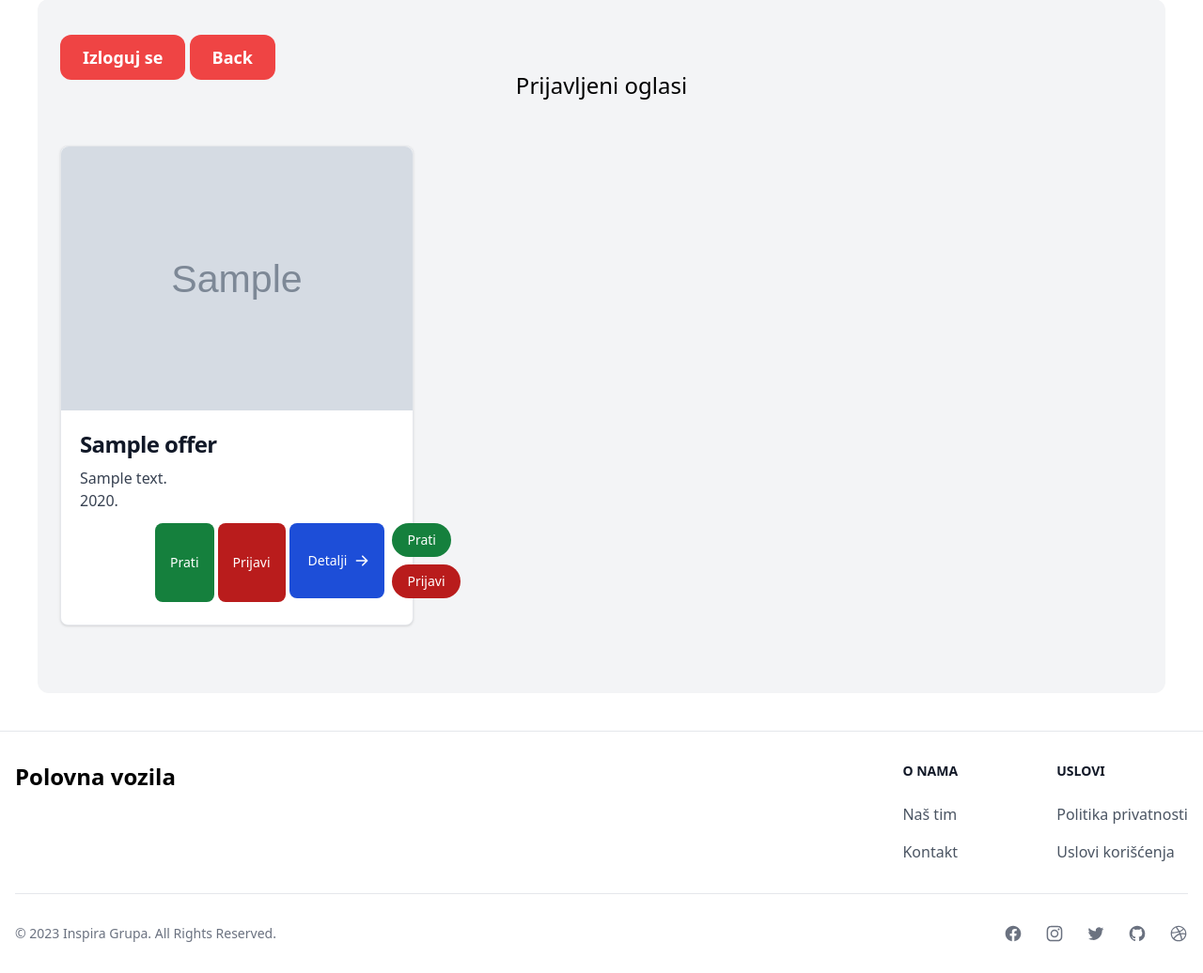
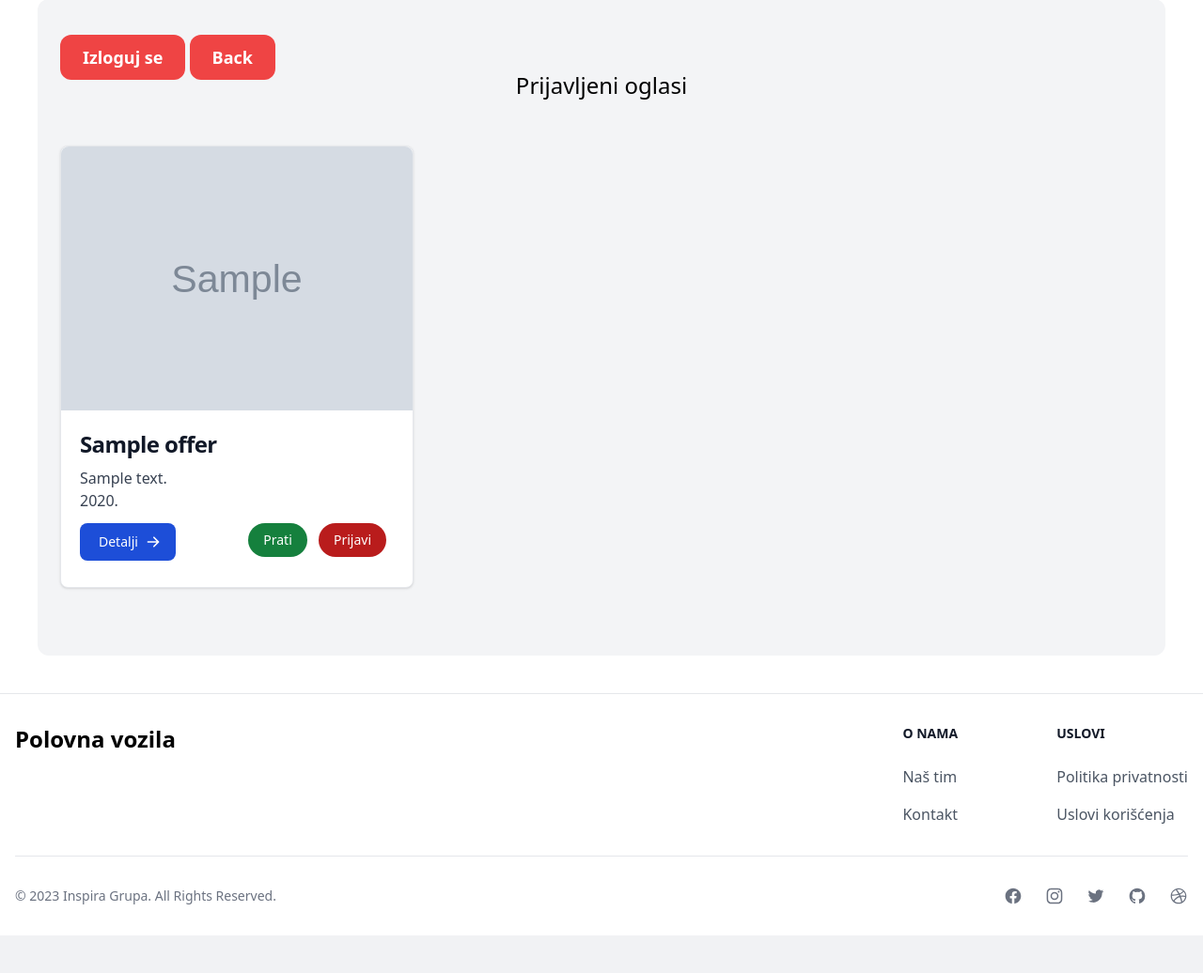
Before and after one commit to MrNo001/psi-projekat, a Django app: page /panel/ in a window 1280 px wide. Shown: the part 134-1170 px from the top of the page at 94% size. After the commit the page ends 1130 px from the top, so only its background shows below. Run offline with Django 4.2, Linux system fonts and the light colour scheme; tables that the repository leaves empty hold one stand-in row (values such as "Sample post"); grey boxes marked "Sample" are stand-in pictures; style sheets or scripts are compiled from the project's sources; some libraries are stand-ins or nearby versions.

Commit message:
ispravka

```diff
--- a/offer/templates/offer/card1.html
+++ b/offer/templates/offer/card1.html
@@ -56,8 +56,8 @@
                 Detalji
                 <svg aria-hidden="true" class="w-4 h-4 ml-2 -mr-1" fill="currentColor" viewBox="0 0 20 20" xmlns="http://www.w3.org/2000/svg"><path fill-rule="evenodd" d="M10.293 3.293a1 1 0 011.414 0l6 6a1 1 0 010 1.414l-6 6a1 1 0 01-1.414-1.414L14.586 11H3a1 1 0 110-2h11.586l-4.293-4.293a1 1 0 010-1.414z" clip-rule="evenodd"></path></svg>
             </a> {% endcomment %}
-        <button onclick ="followAd({{card.offer.id}})" type="button" class="focus:outline-none text-white bg-green-700 hover:bg-green-800 focus:ring-4 focus:ring-green-300 font-small rounded-lg text-sm px-4 py-2 ml-20 mr-1 mb-1 dark:bg-green-600 dark:hover:bg-green-700 dark:focus:ring-green-800">Prati</button>
-        <button onclick="reportAd({{ card.offer.id }})" type="button" id="Prijavi" class="focus:outline-none text-white bg-red-700 hover:bg-red-800 focus:ring-4 focus:ring-red-300 font-small rounded-lg text-sm px-4 py-2 mr-1 mb-1 dark:bg-red-600 dark:hover:bg-red-700 dark:focus:ring-red-900">Prijavi</button>
+        {% comment %} <button onclick ="followAd({{card.offer.id}})" type="button" class="focus:outline-none text-white bg-green-700 hover:bg-green-800 focus:ring-4 focus:ring-green-300 font-small rounded-lg text-sm px-4 py-2 ml-20 mr-1 mb-1 dark:bg-green-600 dark:hover:bg-green-700 dark:focus:ring-green-800">Prati</button>
+        <button onclick="reportAd({{ card.offer.id }})" type="button" id="Prijavi" class="focus:outline-none text-white bg-red-700 hover:bg-red-800 focus:ring-4 focus:ring-red-300 font-small rounded-lg text-sm px-4 py-2 mr-1 mb-1 dark:bg-red-600 dark:hover:bg-red-700 dark:focus:ring-red-900">Prijavi</button> {% endcomment %}
 
             <a href="{% url 'offer:details' card.offer.id %}" class="inline-flex items-center text-white bg-blue-700 hover:bg-blue-800 focus:ring-4 focus:ring-blue-300 font-medium rounded-lg text-sm px-5 py-2.5 mr-2 mb-2 dark:bg-blue-600 dark:hover:bg-blue-700 focus:outline-none dark:focus:ring-blue-800">
                 Detalji
@@ -65,8 +65,8 @@
             </a>
 
             <div>
-                <button type="button" class="text-white bg-green-700 hover:bg-green-800 focus:outline-none focus:ring-4 focus:ring-green-300 font-medium rounded-full text-sm px-4 py-2 text-center mr-2 mb-2 dark:bg-green-600 dark:hover:bg-green-700 dark:focus:ring-green-800">Prati</button>
-                <button type="button" class="text-white bg-red-700 hover:bg-red-800 focus:outline-none focus:ring-4 focus:ring-red-300 font-medium rounded-full text-sm px-4 py-2 text-center mr-2 mb-2 dark:bg-red-600 dark:hover:bg-red-700 dark:focus:ring-red-900">Prijavi</button>
+                <button onclick ="followAd({{card.offer.id}})" type="button" class="text-white bg-green-700 hover:bg-green-800 focus:outline-none focus:ring-4 focus:ring-green-300 font-medium rounded-full text-sm px-4 py-2 text-center mr-2 mb-2 dark:bg-green-600 dark:hover:bg-green-700 dark:focus:ring-green-800">Prati</button>
+                <button onclick="reportAd({{ card.offer.id }})" type="button" class="text-white bg-red-700 hover:bg-red-800 focus:outline-none focus:ring-4 focus:ring-red-300 font-medium rounded-full text-sm px-4 py-2 text-center mr-2 mb-2 dark:bg-red-600 dark:hover:bg-red-700 dark:focus:ring-red-900">Prijavi</button>
 
                 {% comment %} <button type="button" class="focus:outline-none text-white bg-green-700 hover:bg-green-800 focus:ring-4 focus:ring-green-300 font-small rounded-lg text-sm px-4 py-2 ml-20 mr-1 mb-1 dark:bg-green-600 dark:hover:bg-green-700 dark:focus:ring-green-800">Prati</button>
                 <button type="button" class="focus:outline-none text-white bg-red-700 hover:bg-red-800 focus:ring-4 focus:ring-red-300 font-small rounded-lg text-sm px-4 py-2 mr-1 mb-1 dark:bg-red-600 dark:hover:bg-red-700 dark:focus:ring-red-900">Prijavi</button> {% endcomment %}
```
